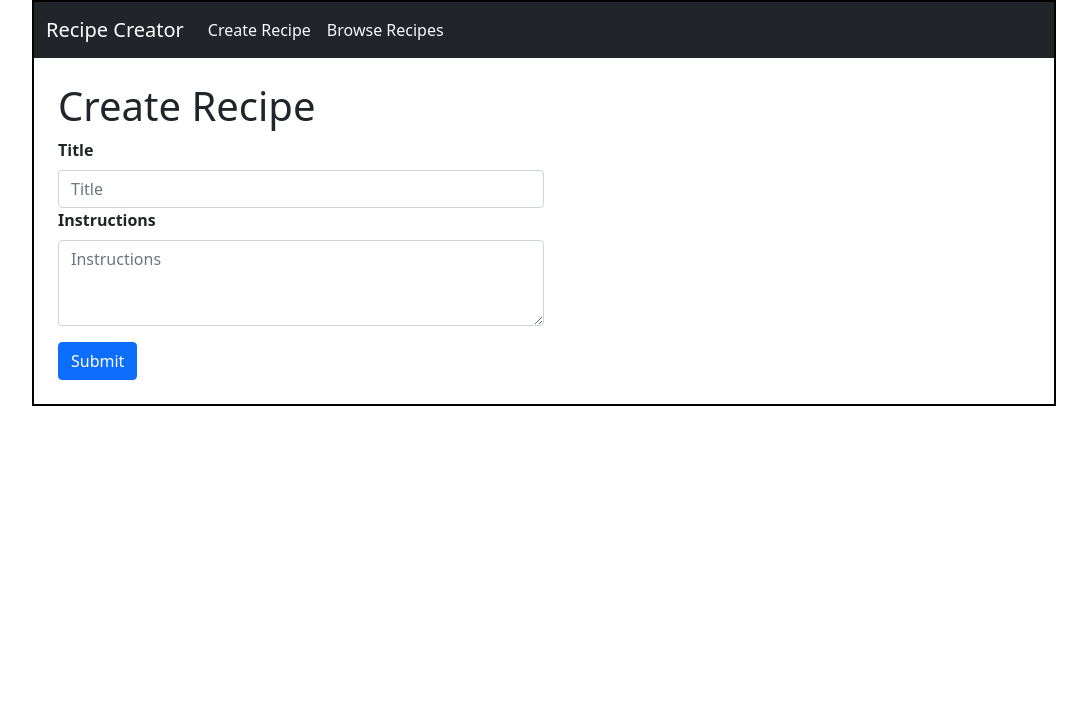
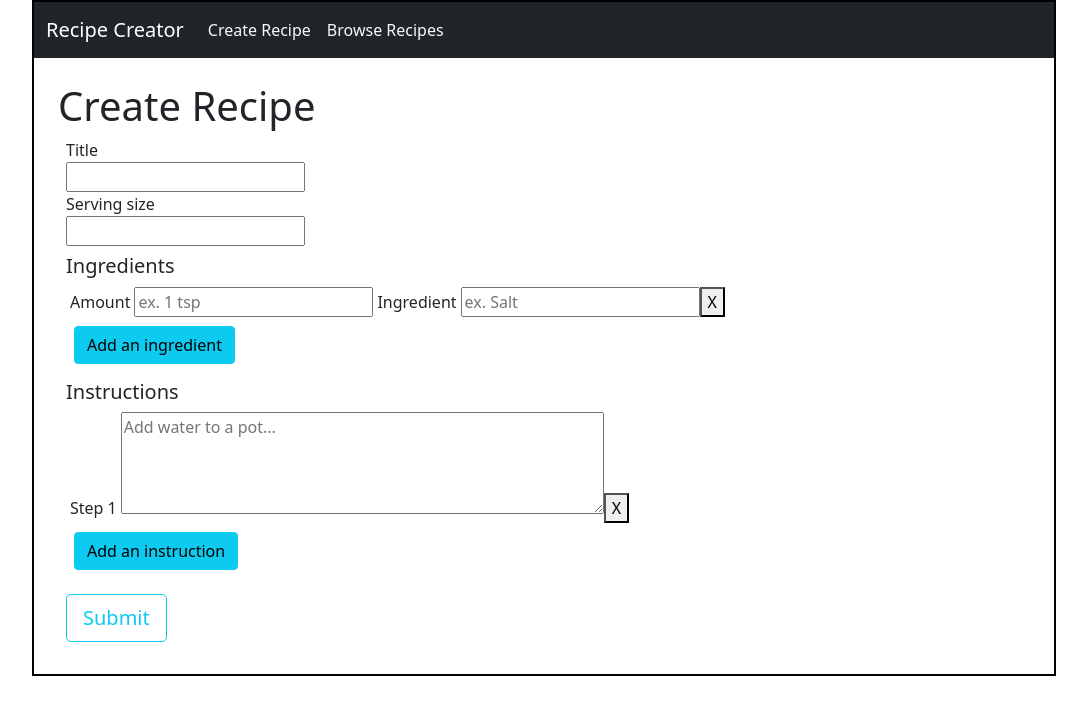
Before and after one commit to ojela028xamk/recipe-creator, a React (Create React App) app: page /create in a window 1280 px wide. Shown: the top 714 px of the page, without its empty margins (96-1183 px from the left). Built offline with nearby package versions, Linux system fonts and the light colour scheme.

Commit message:
Formik update

```diff
--- a/db.json
+++ b/db.json
@@ -1,3 +1,49 @@
 {
-  "recipes": []
+  "recipes": [
+    {
+      "id": "fc5894df-1244-4d18-a974-3879d03f28e7",
+      "title": "Creamy Taco Soup",
+      "servingSize": "4",
+      "ingredients": [
+        {
+          "amount": "300 g",
+          "ingredient": "Beef or beef/pork mince"
+        },
+        {
+          "amount": "1 tbsp",
+          "ingredient": "Butter"
+        },
+        {
+          "amount": "1",
+          "ingredient": "Small onion"
+        },
+        {
+          "amount": "2-3",
+          "ingredient": "Garlic clove"
+        },
+        {
+          "amount": "200 g",
+          "ingredient": "Crushed tomatoes"
+        },
+        {
+          "amount": "100 g",
+          "ingredient": "Cream cheese"
+        },
+        {
+          "amount": "1 tbsp",
+          "ingredient": "Cajun spice mix"
+        },
+        {
+          "amount": "200 ml",
+          "ingredient": "Beef broth"
+        }
+      ],
+      "instructions": [
+        "Add butter to a pot or large pot or dutch oven, brown beef, onion, and garlic over medium-high heat for 7-8 minutes or until the ground beef is browned through.",
+        "Add crushed tomatoes, cream cheese and spices (cajun, salt, pepper). Stir for 4-5 minutes or until tomatoes are soft and tender and cream cheese is mixed through.",
+        "Pour in beef broth and reduce heat to low-medium. Simmer 10 minutes or until desired thickness is achieved.",
+        "Serve in small soup bowls. Top with freshly sliced avocado, sour cream, shredded cheese, freshly minced cilantro, jalapeno, and a drizzle of lime."
+      ]
+    }
+  ]
 }
--- a/src/components/CreateRecipe.tsx
+++ b/src/components/CreateRecipe.tsx
@@ -1,66 +1,150 @@
-import { Button, Form } from "react-bootstrap";
+import { v4 as uuidv4 } from "uuid";
+import { Field, Formik, Form, FieldArray } from "formik";
 import { RecipeTS } from "../interfaces/RecipeTS";
-import { v4 as uuidv4 } from "uuid";
-import { ChangeEvent, useState } from "react";
+import { useNavigate } from "react-router-dom";
+import { Button } from "react-bootstrap";
 
 export default function CreateRecipe(): JSX.Element {
-  const [newRecipe, setNewRecipe] = useState<RecipeTS>({
+  const navigate = useNavigate();
+
+  const initialValues: RecipeTS = {
     id: uuidv4(),
     title: "",
-    servingSize: 2,
-    ingredients: [],
-    instructions: [],
-  });
-
-  // one function handles all input changes
-  function handleChange(event: ChangeEvent<HTMLInputElement>) {
-    const value = event.target.value;
-    setNewRecipe({
-      ...newRecipe,
-      [event.target.name]: value,
-    });
-  }
-
-  function handleSubmit() {
-    fetch("http://localhost:3004/recipes", {
-      method: "POST",
-      headers: { "Content-Type": "application/json" },
-      body: JSON.stringify(newRecipe),
-    }).then(() => {
-      console.log("Success");
-    });
-  }
+    servingSize: "",
+    ingredients: [
+      {
+        amount: "",
+        ingredient: "",
+      },
+    ],
+    instructions: [""],
+  };
 
   return (
     <div className="p-4">
       <h1>Create Recipe</h1>
-      <Form className="w-50">
-        <Form.Group controlId="formRecipe">
-          <Form.Label>
-            <b>Title</b>
-          </Form.Label>
-          <Form.Control
-            name="title"
-            value={newRecipe.title}
-            onChange={handleChange}
-            placeholder="Title"
+      <Formik
+        initialValues={initialValues}
+        onSubmit={(values) => {
+          fetch("http://localhost:3004/recipes", {
+            method: "POST",
+            headers: { "Content-Type": "application/json" },
+            body: JSON.stringify(values),
+          });
+          navigate("../browse");
+        }}
+      >
+        {({ values }) => (
+          <Form>
+            <div className="m-2">
+              <label htmlFor="title" className="d-block">
+                Title
+              </label>
+              <Field id="title" name="title" />
+              <label htmlFor="servingSize" className="d-block">
+                Serving size
+              </label>
+              <Field id="servingSize" name="servingSize" />
+            </div>
+            <div className="m-2">
+              <h5>Ingredients</h5>
+              <FieldArray name="ingredients">
+                {({ insert, remove, push }) => (
+                  <div>
+                    {values.ingredients.length > 0 &&
+                      values.ingredients.map((ingredient, index) => (
+                        <div key={index}>
+                          <label
+                            htmlFor={`ingredients.${index}.amount`}
+                            className="p-1"
+                          >
+                            Amount
+                          </label>
+                          <Field
+                            name={`ingredients.${index}.amount`}
+                            placeholder="ex. 1 tsp"
+                            type="text"
                           />
-          <Form.Label>
-            <b>Instructions</b>
-          </Form.Label>
-          <Form.Control
+                          <label
+                            htmlFor={`ingredients.${index}.ingredient`}
+                            className="p-1"
+                          >
+                            Ingredient
+                          </label>
+                          <Field
+                            name={`ingredients.${index}.ingredient`}
+                            placeholder="ex. Salt"
+                            type="text"
+                          />
+                          <button
+                            type="button"
+                            className="secondary"
+                            onClick={() => remove(index)}
+                          >
+                            X
+                          </button>
+                        </div>
+                      ))}
+                    <Button
+                      variant="info"
+                      className="m-2"
+                      onClick={() => push({ amount: "", ingredient: "" })}
+                    >
+                      Add an ingredient
+                    </Button>
+                  </div>
+                )}
+              </FieldArray>
+            </div>
+            <div className="m-2">
+              <h5>Instructions</h5>
+              <FieldArray name="instructions">
+                {({ insert, remove, push }) => (
+                  <div>
+                    {values.instructions.length > 0 &&
+                      values.instructions.map((instruction, index) => (
+                        <div key={index}>
+                          <label
+                            htmlFor={`instructions.${index}.instrunction`}
+                            className="p-1"
+                          >
+                            Step {`${index + 1}`}
+                          </label>
+                          <Field
                             as="textarea"
-            rows={3}
-            name="instructions"
-            value={newRecipe.instructions}
-            onChange={handleChange}
-            placeholder="Instructions"
+                            cols="50"
+                            rows="4"
+                            name={`instructions.${index}`}
+                            placeholder="Add water to a pot..."
+                            type="text"
                           />
-        </Form.Group>
-        <Button type="submit" onClick={handleSubmit} className="mt-3">
+                          <button type="button" onClick={() => remove(index)}>
+                            X
+                          </button>
+                        </div>
+                      ))}
+                    <Button
+                      variant="info"
+                      className="m-2"
+                      onClick={() => push("")}
+                    >
+                      Add an instruction
+                    </Button>
+                  </div>
+                )}
+              </FieldArray>
+            </div>
+            <Button
+              type="submit"
+              variant="outline-info"
+              size="lg"
+              className="m-2"
+            >
               Submit
             </Button>
           </Form>
+        )}
+      </Formik>
     </div>
   );
 }
--- a/src/components/ModifyRecipe.tsx
+++ b/src/components/ModifyRecipe.tsx
@@ -1,4 +1,5 @@
-import { ChangeEvent, useEffect, useState } from "react";
+import { Field, FieldArray, Formik } from "formik";
+import { useEffect, useState } from "react";
 import { Button, Form, Spinner } from "react-bootstrap";
 import { useNavigate, useParams } from "react-router-dom";
 import { RecipeTS } from "../interfaces/RecipeTS";
@@ -7,28 +8,6 @@ export default function ModifyRecipe(): JSX.Element {
   const { recipeID } = useParams();
   const navigate = useNavigate();
   const [recipe, setRecipe] = useState<RecipeTS>();
-
-  function handleChange(event: ChangeEvent<HTMLInputElement>) {
-    if (!recipe) {
-      return;
-    }
-    const value = event.target.value;
-    setRecipe({
-      ...recipe,
-      [event.target.name]: value,
-    });
-  }
-
-  function handleSubmit(event: any) {
-    event.preventDefault();
-    fetch(`http://localhost:3004/recipes/${recipeID}`, {
-      method: "PUT",
-      headers: { "Content-Type": "application/json" },
-      body: JSON.stringify(recipe),
-    }).then(() => {
-      navigate("../browse");
-    });
-  }
 
   // fetch recipes from json-server
   useEffect(() => {
@@ -58,37 +37,132 @@ export default function ModifyRecipe(): JSX.Element {
         className="mb-2"
         onClick={() => navigate("../browse")}
       >
-        Cancel
+        Return
       </Button>
-      <Form className="w-50">
-        <Form.Group controlId="modifyRecipe">
-          <Form.Label>
-            <b>Title</b>
-          </Form.Label>
-          <Form.Control
-            name="title"
-            value={recipe.title}
-            onChange={handleChange}
+      <Formik
+        initialValues={recipe}
+        onSubmit={(values) => {
+          fetch(`http://localhost:3004/recipes/${recipeID}`, {
+            method: "PUT",
+            headers: { "Content-Type": "application/json" },
+            body: JSON.stringify(values),
+          });
+          navigate("../browse");
+        }}
+      >
+        {({ submitForm, values }) => (
+          <Form>
+            <div className="m-2">
+              <h2>Modifying: {recipe.title}</h2>
+              <label htmlFor="title" className="d-block">
+                Title
+              </label>
+              <Field id="title" name="title" />
+              <label htmlFor="servingSize" className="d-block">
+                Serving size
+              </label>
+              <Field id="servingSize" name="servingSize" />
+            </div>
+            <div className="m-2">
+              <h5>Ingredients</h5>
+              <FieldArray name="ingredients">
+                {({ insert, remove, push }) => (
+                  <div>
+                    {values.ingredients.length > 0 &&
+                      values.ingredients.map((ingredient, index) => (
+                        <div key={index}>
+                          <label
+                            htmlFor={`ingredients.${index}.amount`}
+                            className="p-1"
+                          >
+                            Amount
+                          </label>
+                          <Field
+                            name={`ingredients.${index}.amount`}
+                            placeholder="ex. 1 tsp"
+                            type="text"
                           />
-          <Form.Label>
-            <b>Instructions</b>
-          </Form.Label>
-          <Form.Control
+                          <label
+                            htmlFor={`ingredients.${index}.ingredient`}
+                            className="p-1"
+                          >
+                            Ingredient
+                          </label>
+                          <Field
+                            name={`ingredients.${index}.ingredient`}
+                            placeholder="ex. Salt"
+                            type="text"
+                          />
+                          <button
+                            type="button"
+                            className="secondary"
+                            onClick={() => remove(index)}
+                          >
+                            X
+                          </button>
+                        </div>
+                      ))}
+                    <Button
+                      variant="info"
+                      className="m-2"
+                      onClick={() => push({ amount: "", ingredient: "" })}
+                    >
+                      Add an ingredient
+                    </Button>
+                  </div>
+                )}
+              </FieldArray>
+            </div>
+            <div className="m-2">
+              <h5>Instructions</h5>
+              <FieldArray name="instructions">
+                {({ insert, remove, push }) => (
+                  <div>
+                    {values.instructions.length > 0 &&
+                      values.instructions.map((instruction, index) => (
+                        <div key={index}>
+                          <label
+                            htmlFor={`instructions.${index}.instrunction`}
+                            className="p-1"
+                          >
+                            Step {`${index + 1}`}
+                          </label>
+                          <Field
                             as="textarea"
-            rows={3}
-            name="instructions"
-            value={recipe.instructions}
-            onChange={handleChange}
+                            cols="50"
+                            rows="4"
+                            name={`instructions.${index}`}
+                            placeholder="Add water to a pot..."
+                            type="text"
                           />
-        </Form.Group>
+                          <button type="button" onClick={() => remove(index)}>
+                            X
+                          </button>
+                        </div>
+                      ))}
+                    <Button
+                      variant="info"
+                      className="m-2"
+                      onClick={() => push("")}
+                    >
+                      Add an instruction
+                    </Button>
+                  </div>
+                )}
+              </FieldArray>
+            </div>
             <Button
               type="submit"
-          className="mt-3"
-          onClick={(event) => handleSubmit(event)}
+              variant="outline-info"
+              size="lg"
+              className="m-2"
+              onClick={submitForm}
             >
               Submit
             </Button>
           </Form>
+        )}
+      </Formik>
     </div>
   );
 }
--- a/src/interfaces/RecipeTS.tsx
+++ b/src/interfaces/RecipeTS.tsx
@@ -1,7 +1,7 @@
 export interface RecipeTS {
   id: string;
   title: string;
-  servingSize: number;
-  ingredients: string[];
+  servingSize: string;
+  ingredients: { amount: string; ingredient: string }[];
   instructions: string[];
 }
```
Also changed, not shown: src/components/ShowRecipe.tsx (+9 -5 lines). Lines whose indentation alone changed are shown as unchanged.
